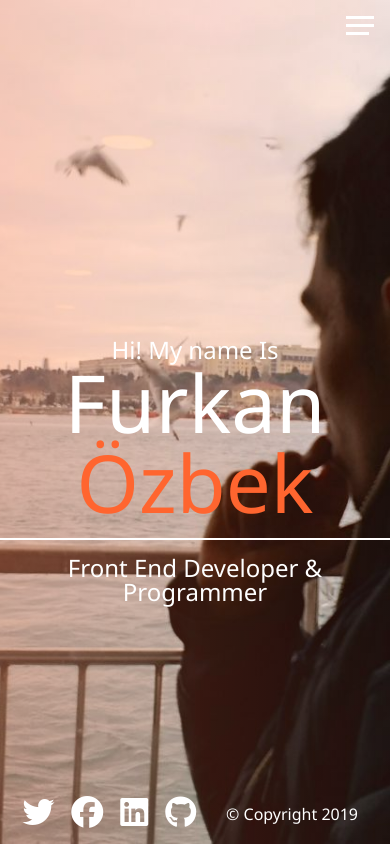
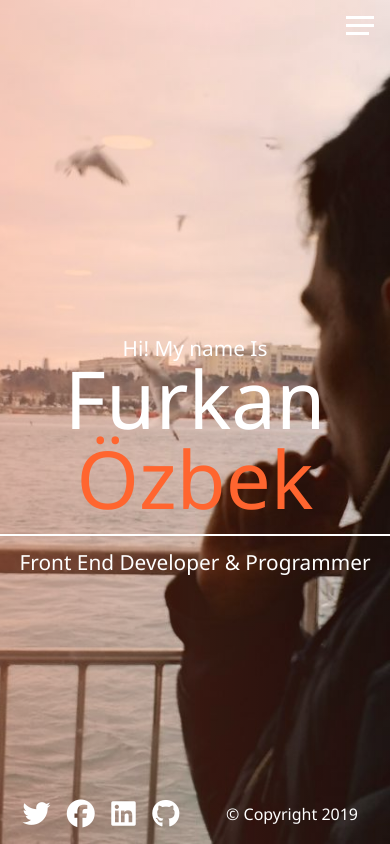
Before and after one commit to afozbek/portfolio-page, a website: page index.html in a window 390 px wide. Drawn offline with Linux system fonts and the light colour scheme.

Commit message:
updating mobile layout

```diff
--- a/scss/_home.scss
+++ b/scss/_home.scss
@@ -12,6 +12,10 @@
     url(../img/furkan-thinking.jpg) no-repeat center top;
   background-size: cover;
 
+  h2 {
+    font-size: 1.3rem;
+  }
+
   &__name {
     font-size: 5rem;
     padding-bottom: 1rem;
@@ -23,3 +27,7 @@
     }
   }
 }
+
+.social-icons {
+  font-size: 14px;
+}
```
Also changed, not shown: dist/css/main.css.
